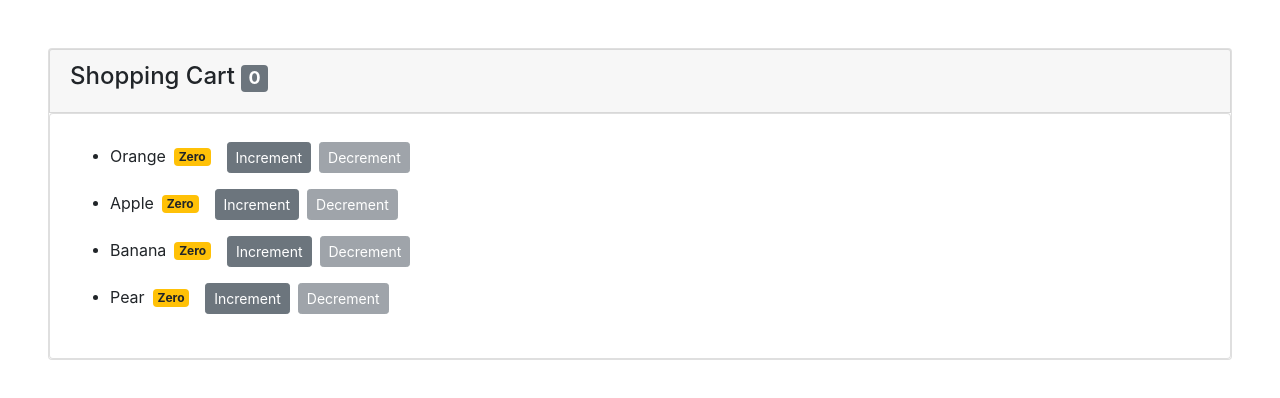
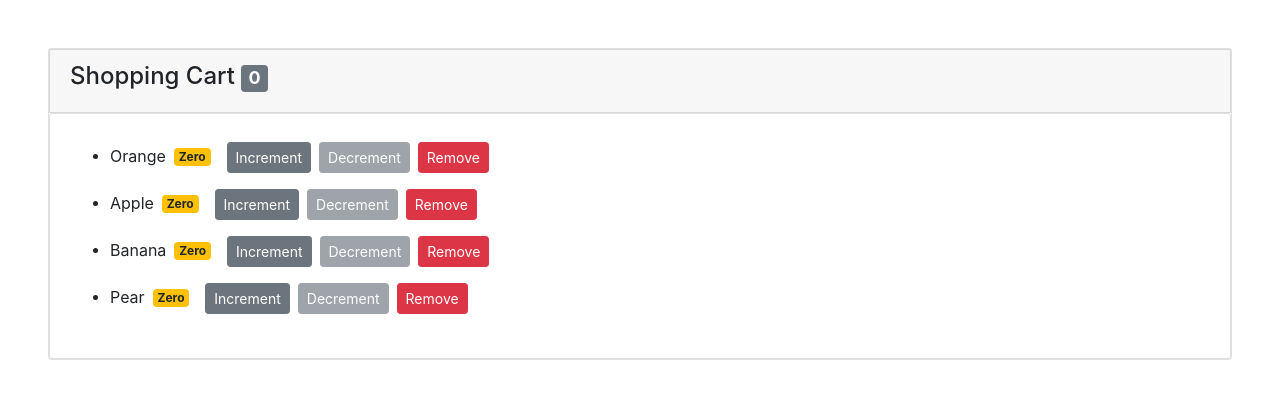
Before and after one commit to OPSJono/react-counter, a React (Create React App) app: page / in a window 1280 px wide. Shown: the top 398 px of the page. Built offline with nearby package versions, Linux system fonts and the light colour scheme.

Commit message:
Added a button to remove an item from the cart.

```diff
--- a/src/components/counter.jsx
+++ b/src/components/counter.jsx
@@ -82,7 +82,7 @@ class Counter extends Component {
     const { items } = this.state;
 
     if (items.length === 0) {
-      return <p>There are no items in this list.</p>;
+      return <p>There are no items in your shopping cart.</p>;
     }
 
     return (
@@ -96,6 +96,9 @@ class Counter extends Component {
             </button>
             <button onClick={() => this.handleDecrement(item.id)} className={this.getDecrementClasses(item.id)}>
               Decrement
+            </button>
+            <button onClick={() => this.removeItem(item.id)} className="btn m-2 btn-danger btn-sm">
+              Remove
             </button>
           </li>
         ))}
@@ -129,6 +132,18 @@ class Counter extends Component {
     this.setState({ items: items });
   };
 
+  removeItem = product => {
+    let { items } = this.state;
+
+    const index = items.findIndex(function(item) {
+      return item.id === product;
+    });
+
+    items.splice(index, 1);
+
+    this.setState({ items: items });
+  };
+
   render() {
     return (
       <React.Fragment>
```
